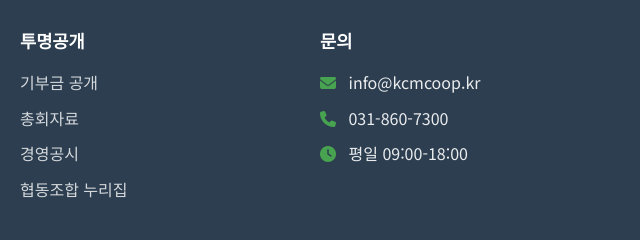
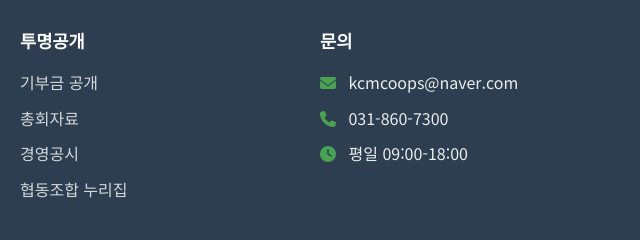
Before and after one commit to heunglae/kcm-coop-website, a website: page assembly.html in a window 1280 px wide. Shown: the part 2237-2477 px from the top of the page, 640-1280 px from the left. Drawn offline with Linux system fonts and the light colour scheme.

Commit message:
Update assembly.html
Signed-off-by: heunglae <78581010+heunglae@users.noreply.github.com>

```diff
--- a/assembly.html
+++ b/assembly.html
@@ -167,7 +167,7 @@
                 </div>
                 <div class="footer-section">
                     <h4>문의</h4>
-                    <p><i class="fas fa-envelope"></i> info@kcmcoop.kr</p>
+                    <p><i class="fas fa-envelope"></i> kcmcoops@naver.com</p>
                     <p><i class="fas fa-phone"></i> 031-860-7300</p>
                     <p><i class="fas fa-clock"></i> 평일 09:00-18:00</p>
                 </div>
```
